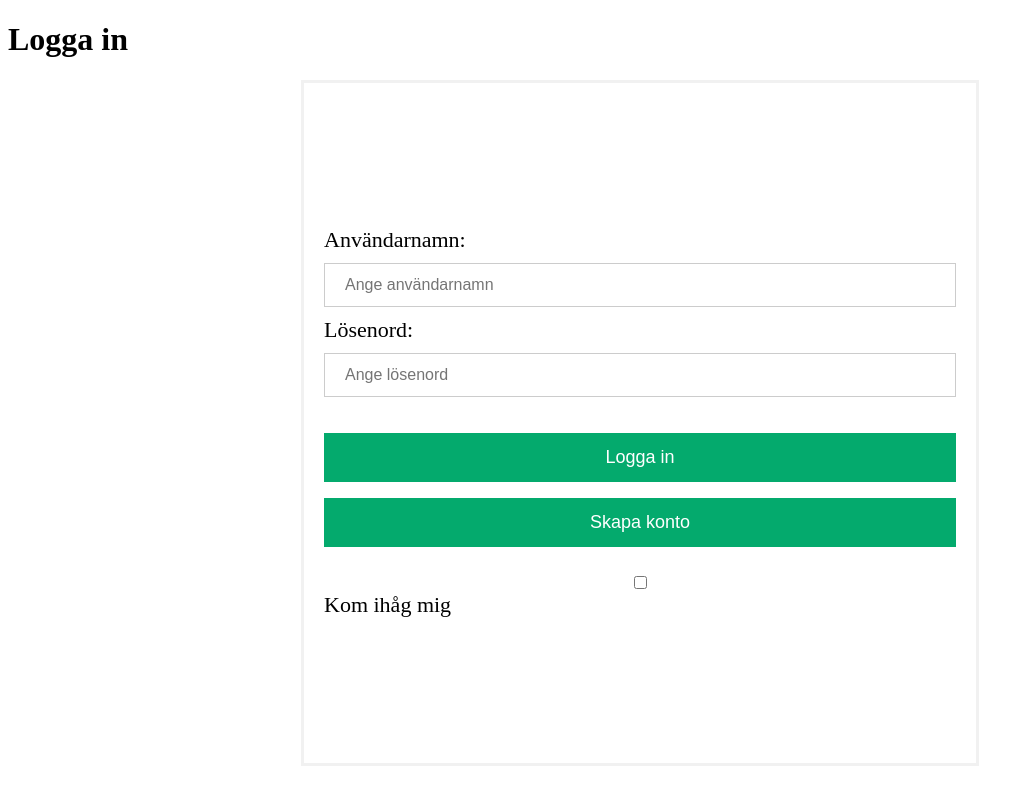
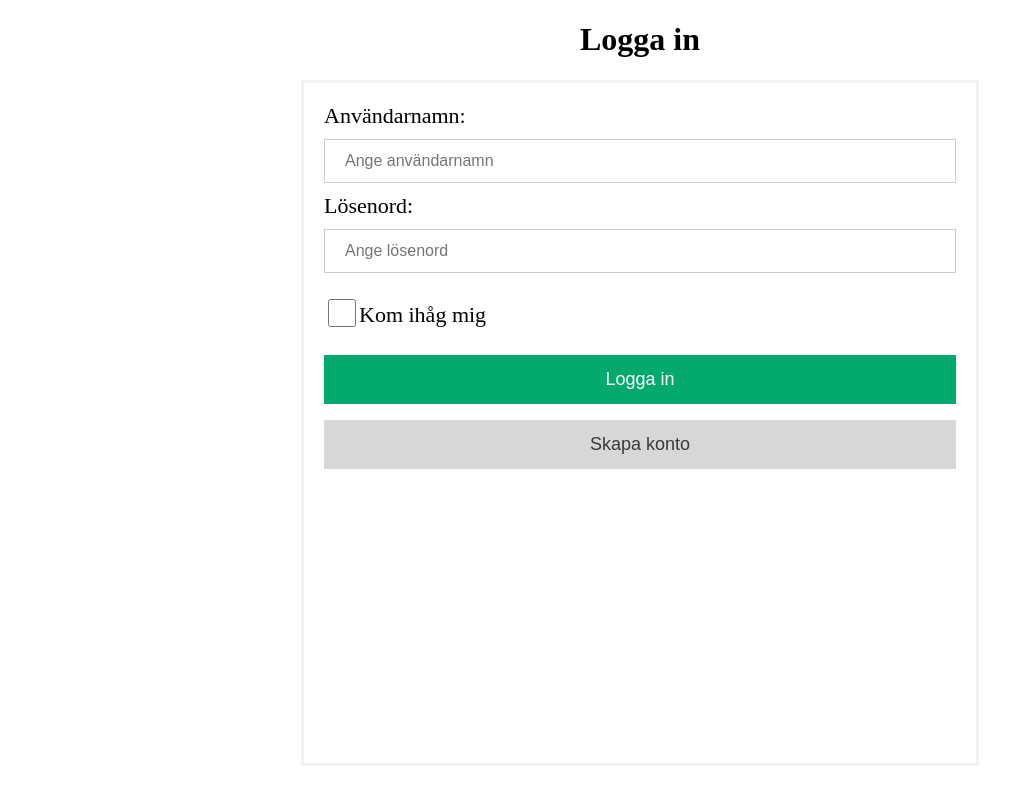
Before and after one commit to KrftaN/Webbshop-GA-2024-2025, a web app: file public/html/login.html in a window 1280 px wide. Shown: the whole page, without its empty margins (0-1034 px from the left). Run offline with its HTML, style and script files only (its server is not run), Linux system fonts and the light colour scheme.

Commit message:
Jag är stolt

```diff
--- a/public/css/login-style.css
+++ b/public/css/login-style.css
@@ -1,10 +1,13 @@
-form {
+h1{
+  text-align: center;
+}
+
+.form {
   border: 2px solid #f1f1f1;
   padding: 10px; /* Optimized for mobile spacing */
   min-height: 80vh;
   display: flex;
   flex-direction: column; /* Align items vertically */
-    justify-content: center; /* Center form content vertically */
 }
 
 input[type=text], input[type=password] {
@@ -22,12 +25,21 @@ form {
 }
 
 input[type=checkbox]{
-
+  width: 28px;
+  height: 28px;
+  margin-top: 0;
 }
 
-  button {
-    background-color: #04AA6D;
-    color: white;
+section{
+  display: flex;
+  height: 28px;
+  flex-direction: row;
+  align-items: center;
+}
+
+button{
+  background-color: #d8d7d7;
+  color: rgb(58, 58, 58);
   padding: 12px 18px;
   margin: 8px 0;
   border: none;
@@ -36,13 +48,18 @@ form {
   font-size: 22px;
 }
 
+button[type=submit]{
+  background-color: #04AA6D;
+  color: white;
+}
+
 button:hover {
   opacity: 0.8;
 }
 
 /* Styles for larger screens (PC and desktops) */
 @media screen and (min-width: 768px) {
-    form {
+  .form {
     border: 3px solid #f1f1f1; /* Larger border for bigger screens */
     padding: 20px; /* Add more padding for spacious layout */
     width: 50%; /* Center form for desktop view */
@@ -57,6 +74,5 @@ form {
   button {
     padding: 14px 20px; /* Adjust button size for desktop */
     font-size: 18px; /* Larger button text */
-      width: auto; /* Buttons don't need to span full width */
   }
 }
--- a/public/html/login.html
+++ b/public/html/login.html
@@ -10,20 +10,26 @@
 <body>
     <main>
         <h1>Logga in</h1>
+        <div class="form">
             <form action="index.html" method="post"> <!--Här är mitt formulär, här har jag en action vilket är vart man hamnar efter man tryckt på submit, använder metod post vilket skickar informationen genom bodyn separat medans get (den andra metoden) skickar det genom URL:en-->
                 <label for="username">Användarnamn:</label> <!--Kopplad till min input och visar texten Användarnamn:-->
                 <input type="text" id="username" name="username" placeholder="Ange användarnamn" pattern="[a-öA-Ö0-9]+" required> <!--En input med typ text som har id och name username vilket gör att jag kan länka label till den, har även en placeholder vilket visar text medans användaren inte matat in något i rutan. Har också en pattern vilket definerar vad som användaren får mata in, användaren får inte mata in tecken utanför dessa, har också en required vilket gör att jag inte kan klicka submit utan att fylla i den -->
 
                 <label for="password">Lösenord:</label>
                 <input type="password" id="password" name="password" placeholder="Ange lösenord" required> <!--Typ lösernord, gör texten till svarta prickar istället för att vissa användarens inputs för att ge användaren privicy med sitt lösernord-->
+                <br><br>
+                <section>
+                    <input type="checkbox" id="checkbox" name="checkbox" value="kom ihåg mig">
+                    <label for="checkbox">Kom ihåg mig</label>
+                </section>
                 <br>
 
                 <button type="submit">Logga in</button> <!--En knapp för att skicka in användarens inmatning och skicka användaren till action sidan-->
+            </form>
+            <form action="register.html">
                 <button>Skapa konto</button> <!--En knapp-->
-            <br>
-            <input type="checkbox" id="checkbox" name="checkbox" value="kom ihåg mig">
-            <label for="checkbox">Kom ihåg mig</label>
             </form>
+        </div>
     </main>
 </body>
 </html>
```
Lines whose indentation alone changed are shown as unchanged.
